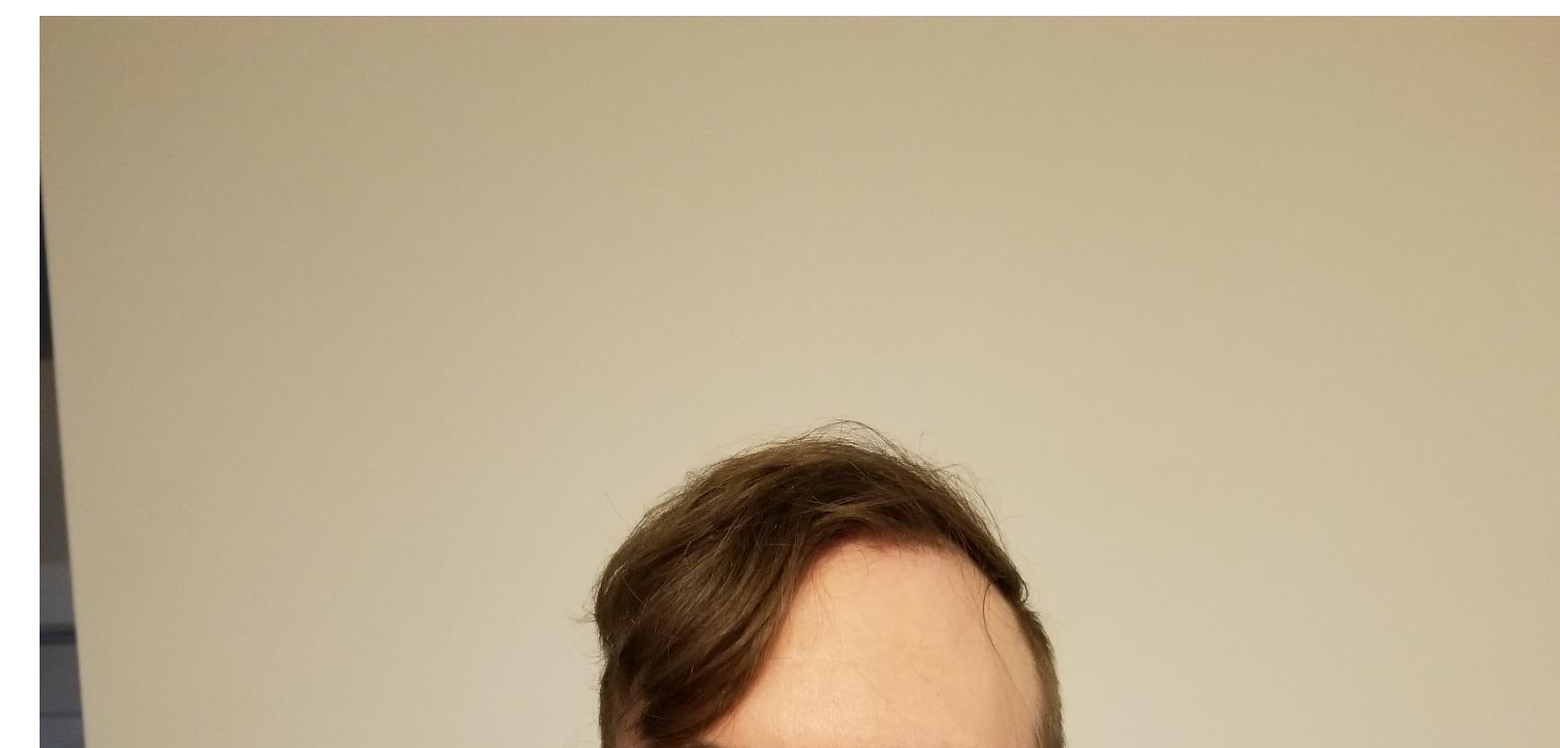
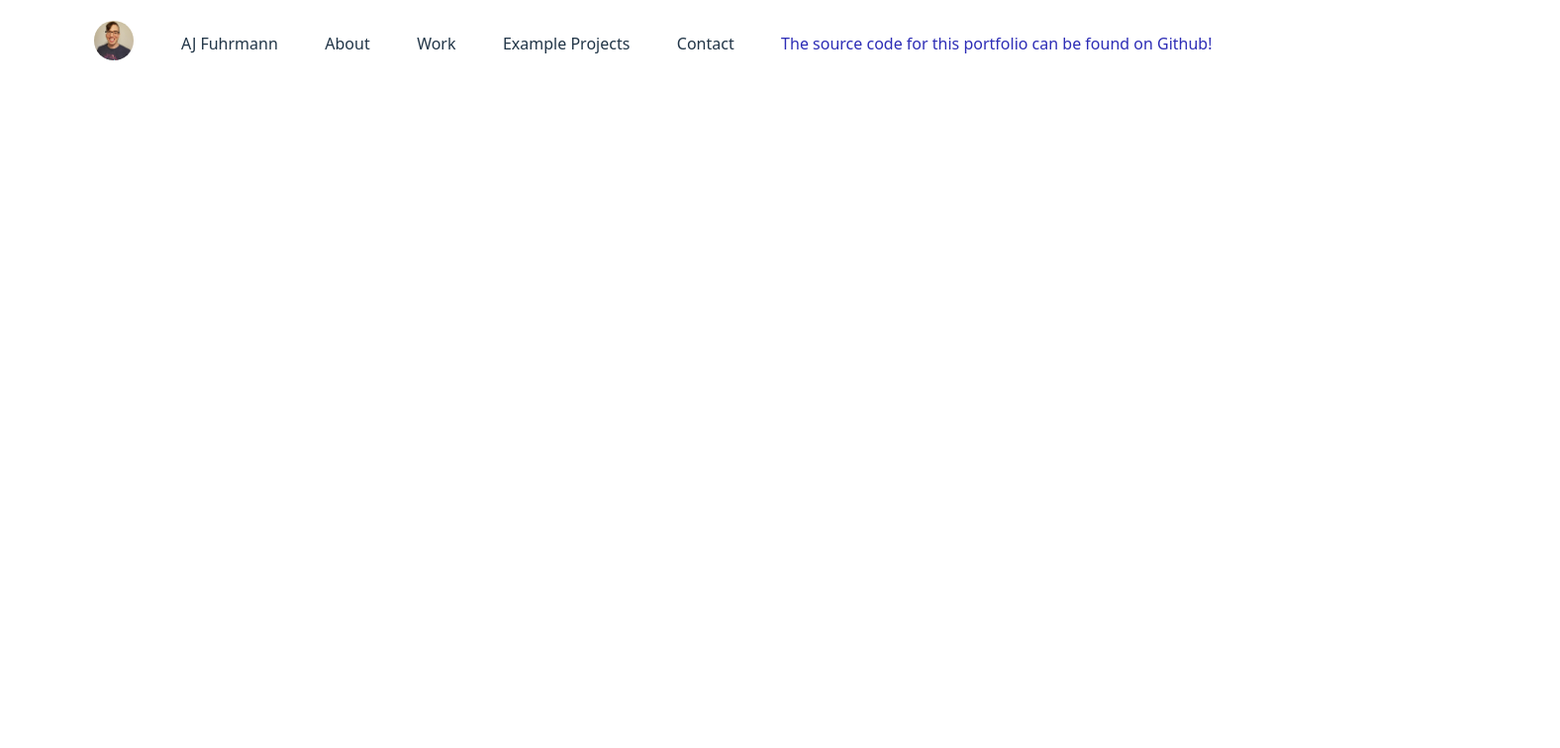
Before and after one commit to Fuhrmaaj/fuhrmaaj.github.io, a React (Vite) app: page / in a window 1280 px wide. Shown: the top 756 px of the page at 99% size, 1576 px wide, since content can reach past the window. Built offline with nearby package versions, Linux system fonts and the light colour scheme.

Commit message:
Create a stylesheet for the project.

```diff
--- a/src/index.css
+++ b/src/index.css
@@ -1,12 +1,52 @@
+/*
+Document
+*/
+
+/* Opinionated box model fix */
+*,
+::before,
+::after {
+	box-sizing: border-box;
+}
+
+/* Normalize browser formatting */
+html {
+  line-height: 1.15;
+  -webkit-text-size-adjust: 100;
+  -moz-tab-size: 4;
+  tab-size: 4;
+}
+
+/* Body */
+body {
+  min-width: 320px;
+  min-height: 100vh;
+}
+
+/* Web page formatting */
 :root {
-  font-family: Inter, Avenir, Helvetica, Arial, sans-serif;
-  font-size: 16px;
-  line-height: 24px;
-  font-weight: 400;
+  font-family:
+      system-ui,
+      -apple-system, /* firefox can't use system-ui */
+      'Segoe UI',
+      'Roboto',
+      'Oxygen',
+      'Ubuntu',
+      'Inter',
+      'Cantarell',
+      'Fira Sans',
+      'Droid Sans',
+      'Avenir',
+      'Helvetica Neue',
+      Arial,
+      sans-serif;
+    font-size: 16px;
+    line-height: 24px;
+    font-weight: 400; /* normal */
 
   color-scheme: light dark;
-  color: rgba(255, 255, 255, 0.87);
   background-color: #242424;
+  color: #ffffff;
 
   font-synthesis: none;
   text-rendering: optimizeLegibility;
@@ -17,54 +57,61 @@
 
 a {
   font-weight: 500;
-  color: #646cff;
-  text-decoration: inherit;
+  color: #6e6eff;
+  text-decoration: none;
 }
 a:hover {
-  color: #535bf2;
+  text-decoration: underline;
 }
 
-body {
-  margin: 0;
-  display: flex;
-  place-items: center;
-  min-width: 320px;
-  min-height: 100vh;
-}
-
-h1 {
-  font-size: 3.2em;
-  line-height: 1.1;
-}
-
-button {
-  border-radius: 8px;
-  border: 1px solid transparent;
-  padding: 0.6em 1.2em;
-  font-size: 1em;
-  font-weight: 500;
-  font-family: inherit;
-  background-color: #1a1a1a;
-  cursor: pointer;
-  transition: border-color 0.25s;
-}
-button:hover {
-  border-color: #646cff;
-}
-button:focus,
-button:focus-visible {
-  outline: 4px auto -webkit-focus-ring-color;
-}
+/*
+Light Mode
+*/
 
 @media (prefers-color-scheme: light) {
   :root {
+    background-color: #ffffff;
     color: #213547;
-    background-color: #ffffff;
   }
-  a:hover {
-    color: #747bff;
-  }
-  button {
-    background-color: #f9f9f9;
+
+  a {
+    color: #2d2db6;
   }
 }
+
+/*
+Sections
+*/
+
+/* Nav bar header */
+header {
+  width: 100%;
+  height: 41px;
+}
+
+code {
+  font-family:
+      source-code-pro,
+      Menlo,
+      Monaco,
+      Consolas,
+      'Courier New',
+      monospace;
+}
+
+.nav-list {
+  width: 100%;
+  display: flex;
+  align-items: center;
+  flex-wrap: wrap;
+  justify-content: space-evenly;
+}
+
+.nav-link {
+  list-style-type: none;
+}
+
+#avatar {
+  height: 40px;
+  border-radius: 50%;
+}
```
Also changed, not shown: src/assets/avatar.jpg.
